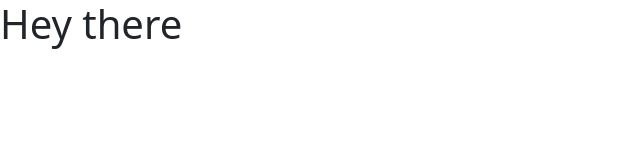
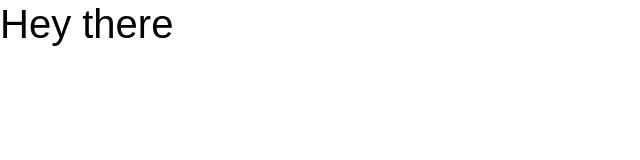
Before and after one commit to uabdirasul/transfermarket, a React (Create React App) app: page / in a window 1280 px wide. Shown: the top 160 px of the page, without its empty margins (0-640 px from the left). Built offline with nearby package versions, Linux system fonts and the light colour scheme.

Commit message:
add basic css setup

```diff
--- a/public/style.css
+++ b/public/style.css
@@ -0,0 +1,35 @@
+html {
+  box-sizing: border-box;
+  height: 100%;
+  scroll-behavior: smooth;
+  font-size: 16px;
+}
+
+*,
+*::before,
+*::after {
+  box-sizing: inherit;
+}
+
+body {
+  display: flex;
+  flex-direction: column;
+  height: 100%;
+  padding: 0;
+  margin: 0;
+  font-size: 16px;
+  line-height: 1.5;
+  font-weight: 300;
+  color: #000;
+  overflow-x: hidden;
+  font-family: "Rubik", sans-serif;
+}
+
+.container {
+  width: 100%;
+  max-width: 75.125rem;
+  padding-left: 1.875rem;
+  padding-right: 1.875rem;
+  margin-left: auto;
+  margin-right: auto;
+}
```
